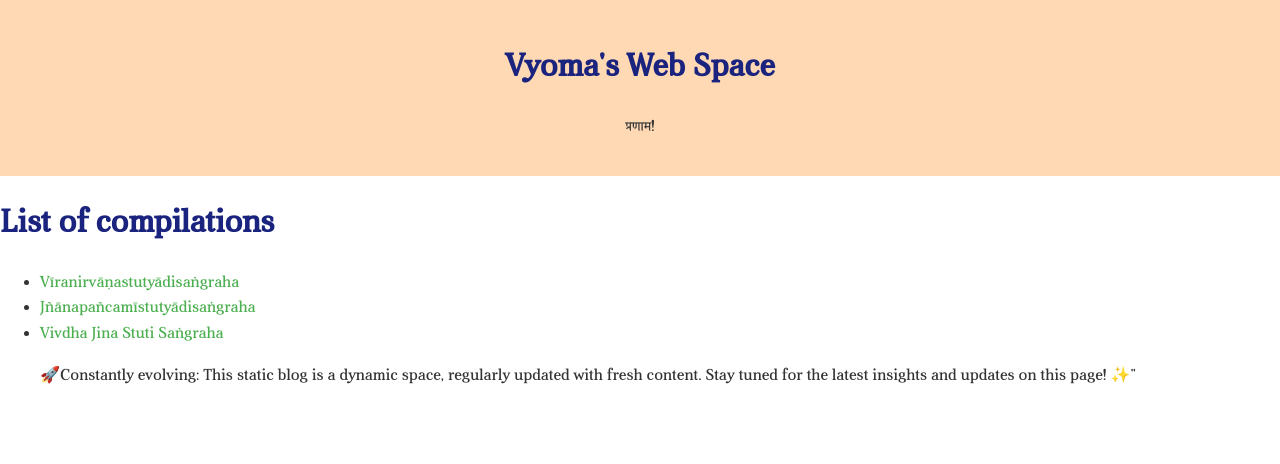
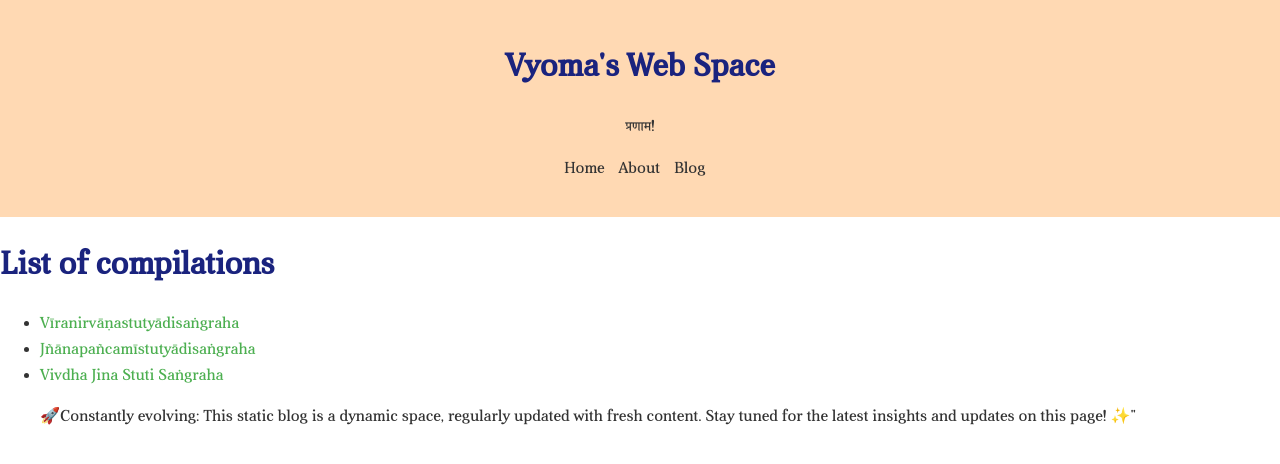
Before and after one commit to svyoma/svyoma.github.io, a Jekyll site: the page blogs.html, which Jekyll copies as it is, in a window 1280 px wide. Shown: the top 464 px of the page. Built offline with Jekyll 4.4.1, drawn with Linux system fonts in a browser that asks for light colours.

Commit message:
Update blogs.html

```diff
--- a/blogs.html
+++ b/blogs.html
@@ -92,9 +92,17 @@
 
 </head>
 <body>
-  <header>
+    <header>
         <h1>Vyoma's Web Space</h1>
         <p>प्रणाम!</p>
+    <nav>
+  <ul>
+    <li><a href="/">Home</a></li>
+    <li><a href="/about">About</a></li>
+    <li><a href="/blogs">Blog</a></li>
+    <!-- Add more menu items as needed -->
+  </ul>
+    </nav>
     </header>
     <h1>List of compilations</h1>
     <ul>
```
